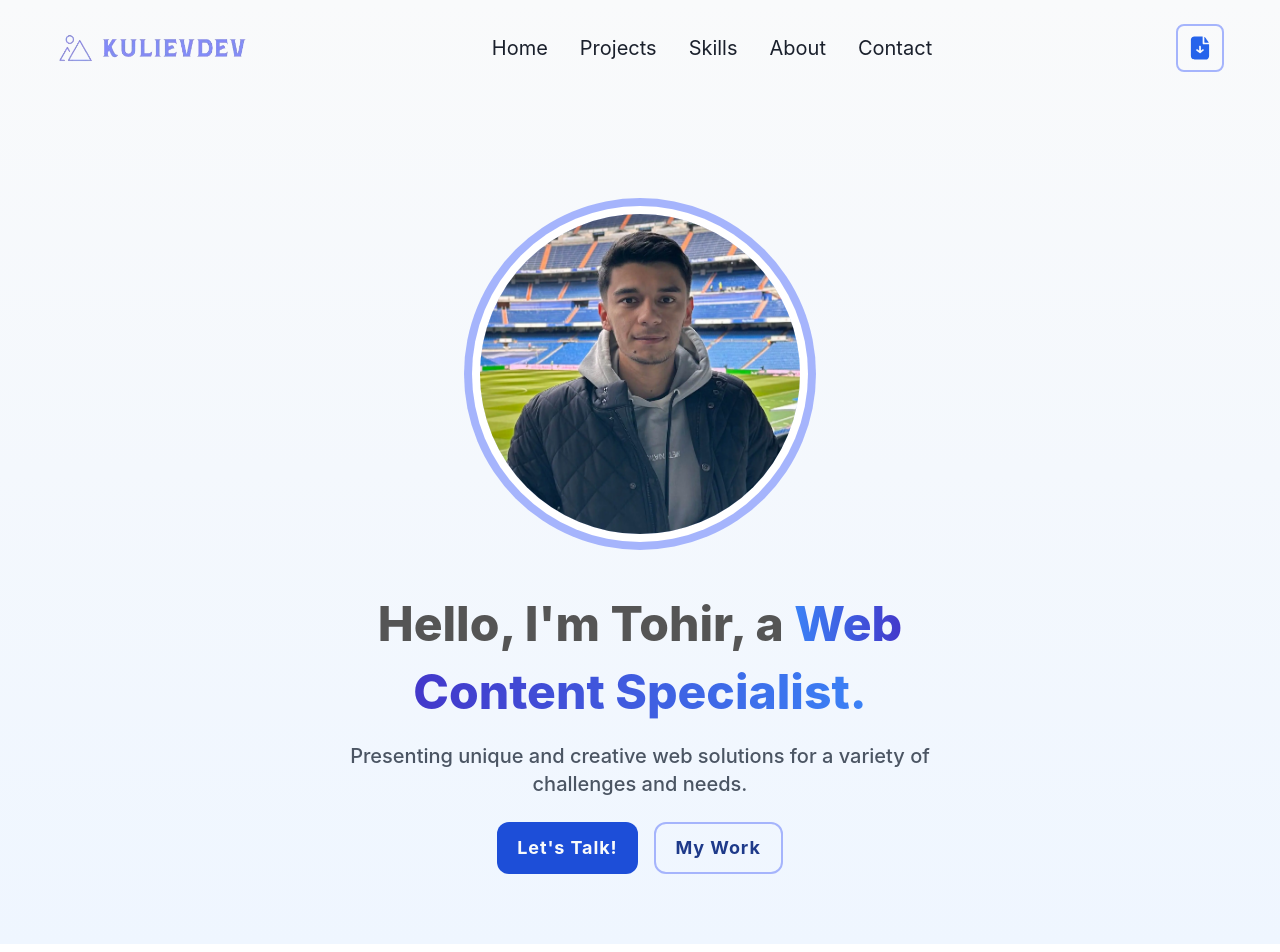
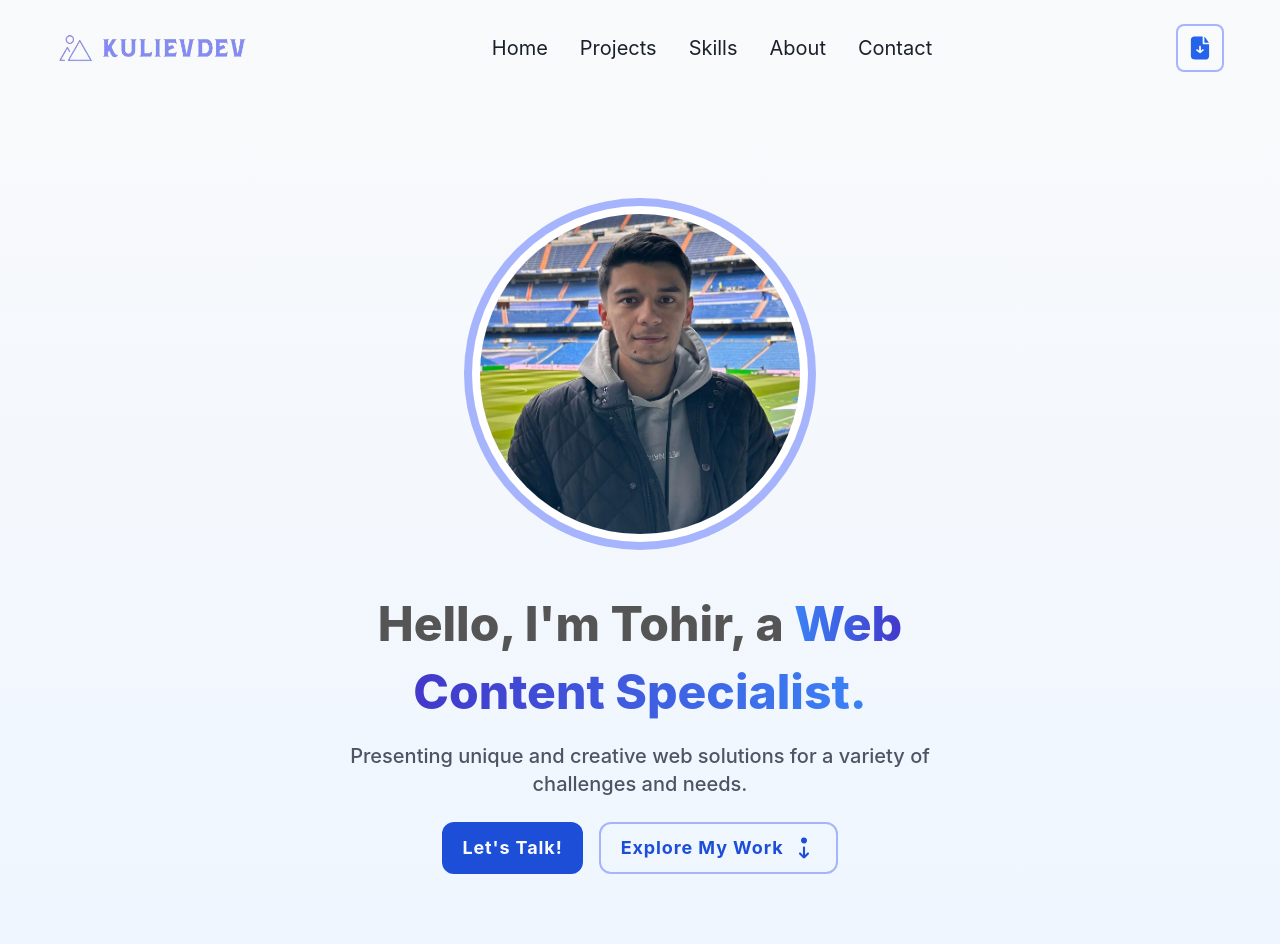
Before and after one commit to kulievdev/portfolio-website, a React (Vite) app: page / in a window 1280 px wide. Shown: the top 952 px of the page. Built offline with nearby package versions, Linux system fonts and the light colour scheme.

Commit message:
Fix explore work button

```diff
--- a/src/Components/Cta.tsx
+++ b/src/Components/Cta.tsx
@@ -1,5 +1,6 @@
 import React from "react";
 import downloadIcon from "../assets/Images/download-purple.svg";
+import moveIcon from "../assets/Images/move.svg";
 
 type CtaProps = {
   type:
@@ -41,9 +42,10 @@ const Cta: React.FC<CtaProps> = ({ type, projectCtaText, onClick }) => {
               <a
                 href="#projects"
                 aria-label="Navigate to projects"
-                className="flex cursor-pointer items-center gap-2 rounded-xl border-2 border-secondary-300 px-3 py-2 text-center text-base font-bold leading-loose tracking-wider text-primary-900 transition-colors duration-300 ease-out hover:border-primary-600 hover:bg-white hover:text-primary-700 tablet:px-5 tablet:py-2.5 tablet:text-lg desktop:px-7 desktop:py-[18px] desktop:text-xl"
+                className="flex cursor-pointer items-center gap-2 rounded-xl border-2 border-secondary-300 px-3 py-2 text-center text-base font-bold leading-loose tracking-wider text-primary-700 transition-colors duration-300 ease-out hover:border-primary-600 hover:bg-white tablet:px-5 tablet:py-2.5 tablet:text-lg desktop:px-7 desktop:py-[18px] desktop:text-xl"
               >
-                My Work
+                Explore My Work
+                <img src={moveIcon} alt="Move down icon" className="h-6 w-6" />
               </a>
             );
           case "let's talk":
```
Also changed, not shown: src/assets/Images/move.svg (added).
